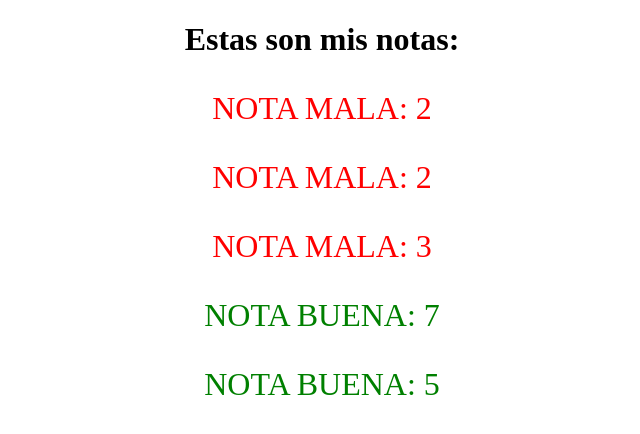
After one commit to villatuelino/Coderhouse_40445, a Django app: page /miTemplate2/ in a window 1280 px wide. The commit adds this page. Shown: the top 434 px of the page, without its empty margins (318-958 px from the left). Run offline with Django 4.2, Linux system fonts and the light colour scheme.

Commit message:
creación de 2 templates

```diff
--- a/project/config/urls.py
+++ b/project/config/urls.py
@@ -12,4 +12,6 @@ urlpatterns = [
     path("miTemplate/", views.probando_template),
     path("dia/", views.fecha_hora),
     path("azar/", views.numero_aleatorio),
+    path("miTemplateRender/", views.probando_template_render),
+    path("miTemplate2/", views.probando_template2),
 ]
--- a/project/config/views.py
+++ b/project/config/views.py
@@ -1,4 +1,8 @@
+import random
+from datetime import datetime
+
 from django.http import HttpResponse
+from django.shortcuts import render
 from django.template import Context, Template
 
 
@@ -31,17 +35,40 @@ def probando_template(request):
 
 
 def fecha_hora(request):
-    from datetime import datetime
-
     ahora = datetime.now().strftime("%d/%m/%Y %H:%M:%S.%f")
     return HttpResponse(f"<h1> ⌛ Fecha y hora: {ahora} </h1")
 
 
 def numero_aleatorio(request):
-    import random
-
     numero = random.randint(1, 6)
     if numero == 6:
         return HttpResponse(f"<h1> Has tirado el dado: 🎲{numero}✨ ¡Suerte! </h1")
     else:
         return HttpResponse(f"<h1> Has tirado el dado: 🎲{numero} <br> Sigue intentando hasta sacar 6 </h1")
+
+
+def probando_template_render(request):
+    """
+    Importar:  from django.shortcuts import render
+    settings.py:  "DIRS": [BASE_DIR / "templates"]
+    """
+    # mi_html = open(".templates/template1.html", encoding="utf-8")
+    # mi_template = Template(mi_html.read())
+    # mi_html.close()
+    # mi_contexto = Context()
+    # mi_documento = mi_template.render(mi_contexto)
+    # return HttpResponse(mi_documento)
+    nombre = "Louis"
+    apellido = "Van Beethoven"
+    # return render(request, "template1.html", {"nombre": "Louis", "apellido": "Van Beethoven"})
+    datos = {"nombre": nombre, "apellido": apellido}
+    fecha_hora = datetime.now()
+    fecha_hora_f = fecha_hora.strftime(r"%d/%m/%Y a las %H:%M:%Shs.")
+    datos.update({"fecha_hora": fecha_hora_f})
+    return render(request, "template1.html", context=datos)
+
+
+def probando_template2(request):
+    lista_de_notas = [2, 2, 3, 7, 5]
+    contexto = {"notas": lista_de_notas}
+    return render(request, "template2.html", contexto)
--- a/project/templates/template1.html
+++ b/project/templates/template1.html
@@ -11,5 +11,9 @@
     <h1>¡Buen día!</h1>
     <p>Esta es mi primer página web en Django</p>
 
+    <h2 style="color: red">Nombre: {{ nombre }} </h2>
+    <h2 style="color: blue">Apellido: {{ apellido }} </h2>
+
+    <h1> Este template fue abierto el {{ fecha_hora }} </h1>
 </body>
 </html>
--- /dev/null
+++ b/project/templates/template2.html
@@ -0,0 +1,25 @@
+<!DOCTYPE html>
+<html lang="en">
+<head>
+    <meta charset="UTF-8">
+    <meta http-equiv="X-UA-Compatible" content="IE=edge">
+    <meta name="viewport" content="width=device-width, initial-scale=1.0">
+    <title>Document</title>
+</head>
+<body>
+
+    <div style="text-align: center;">
+        <h1> Estas son mis notas: </h1>
+        <div style="font-size: xx-large;">
+            {% for nota in notas %}
+                {% if nota < 4 %}
+                    <p style="color: red"> NOTA MALA: {{ nota }} </p>
+                {% else %}
+                    <p style="color: green"> NOTA BUENA: {{ nota }} </p>
+                {% endif %}
+            {% endfor %}
+        </div>
+    </div>
+
+</body>
+</html>
```
Also changed, not shown: project/config/settings.py (+36 -36 lines).
